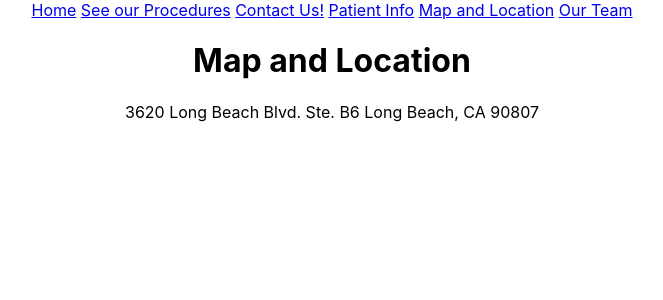
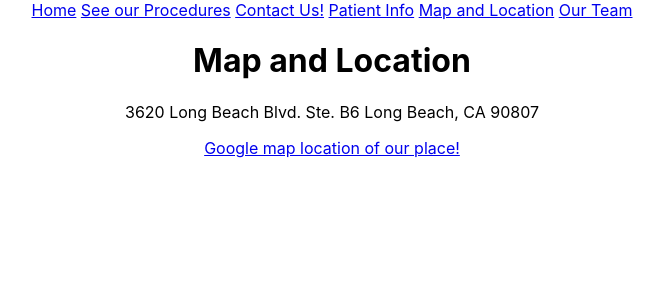
Before and after one commit to chamon562/dentist_website_react_router, a React (Create React App) app: page /location in a window 1280 px wide. Shown: the top 300 px of the page, without its empty margins (308-971 px from the left). Built offline with nearby package versions, Linux system fonts and the light colour scheme.

Commit message:
[location] Add exact location

```diff
--- a/src/MapLocation.js
+++ b/src/MapLocation.js
@@ -4,9 +4,9 @@ class MapLocation extends Component {
     render() {
         return(
             <div>
-            <h1>Map and Location</h1>
-            <p>3620 Long Beach Blvd. Ste. B6 Long Beach, CA 90807</p>
-
+                <h1>Map and Location</h1>
+             <p>3620 Long Beach Blvd. Ste. B6 Long Beach, CA 90807</p>
+                <a href={'https://www.google.com/maps/place/3620+Long+Beach+Blvd+B6,+Long+Beach,+CA+90807/@33.8227715,-118.1893972,3a,75y,90t/data=!3m7!1e1!3m5!1sxAWg1H5I19f-OOpPVlWwNw!2e0!6s%2F%2Fgeo3.ggpht.com%2Fmaps%2Fphotothumb%2Ffd%2Fv1%3Fbpb%3DChEKD3NlYXJjaC5nd3MtcHJvZBJJCjsJuz0O2pAz3YARVh_8O6Gud6MaJwsQ04W4QhoeGhwKFgoUChIJuz0O2pAz3YAR794A93ehKbcSAkI2DCoKDQAAAAAVAAAAABoECFYQVg%26gl%3DUS!7i13312!8i6656!4m5!3m4!1s0x80dd3390da0e3dbb:0xa377aea13bfc1f56!8m2!3d33.8228103!4d-118.1891059'}>Google map location of our place!</a>
             </div>
         )
     }
```
